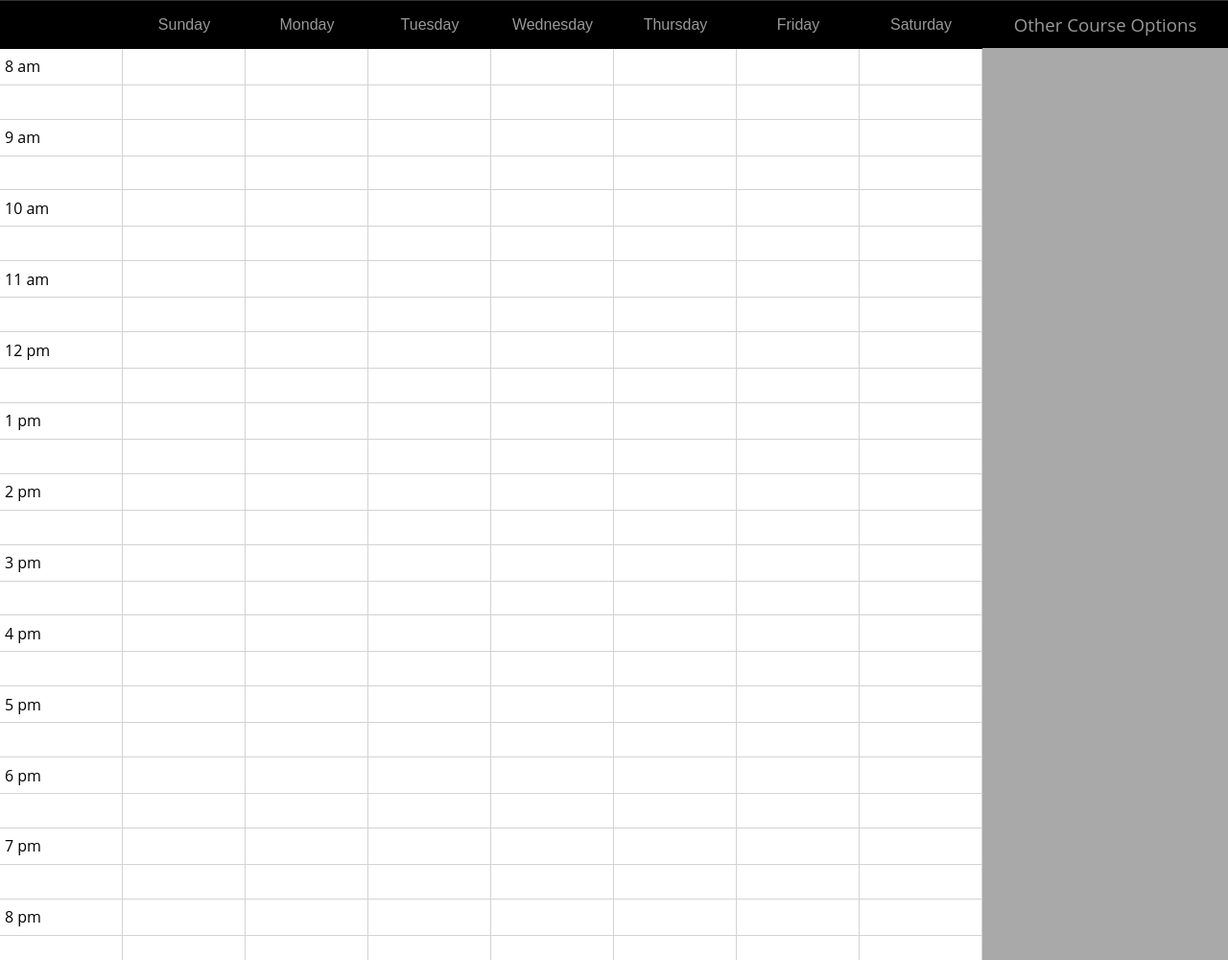
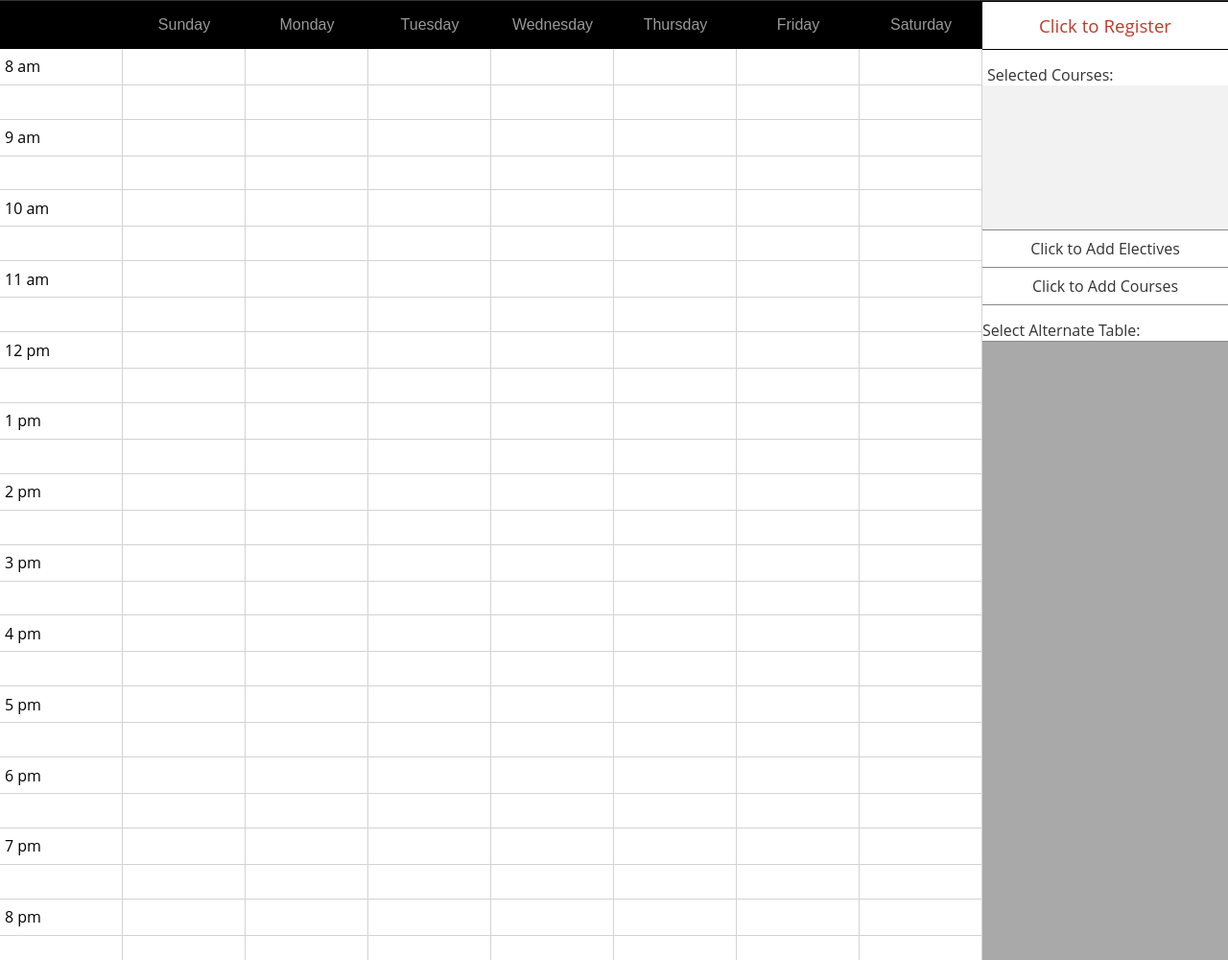
Before and after one commit to duqcyxwd/CourseBuilder, a PHP site: page /timetable.php in a window 1280 px wide. Shown: the part 44-1044 px from the top of the page at 96% size. Run offline with PHP 8.4, Linux system fonts and the light colour scheme.

Commit message:
added sidebar methods

```diff
--- a/public/css/tableList.css
+++ b/public/css/tableList.css
@@ -1,46 +1,135 @@
 #sidebar-wrapper {
-	overflow: scroll;
+	/*overflow: auto;*/
 }
 
-#sidebar {
- 	width: 100%;
-}
-
-#sidebar-header {
+/******************************
+			REGISTRATION BUTTON
+******************************/
+#registration {
 	font-weight: thin;
 	text-align: center;
 	font-size: 14pt;
-	background: #000;
+	background-color: #FFF;
 	padding: 12px;
-
-	color: #999;
+	color: #C0392B;
+	overflow: hidden;
+	border-bottom: solid black 1px;
+	border-top: solid black 1px;
 }
 
-.sidebar-item {
+#registration:hover {
+ color: #FFF;
+ background-color: #C0392B;
+ cursor: pointer;
+}
+
+
+/******************************
+			SELECTED COURSES
+******************************/
+#selected-courses-header {
+	padding-top: 15px;
+	padding-left: 5px;
+	background-color: #FFF;
+	color: #333333;
+}
+
+#selected-courses {
+	min-height: 15%;
+	width: 100%;
+	background-color: #F2F2F2;
+	color: #333333;
+}
+
+.selected-course {
+	padding: 4px;
+	padding-left: 5px;
+	border-top: solid #888 1px;
+}
+
+.selected-course:hover {
+	cursor: pointer;
+	background-color: #333333;
+	color: #F2F2F2;
+}
+
+
+/******************************
+		ADD COURSES/ELECTIVES
+******************************/
+#add-elective {
+	min-height: 2%;
+	text-align: center;
+	padding: 8px;
+	color: #333;
+	background-color: white;
+	border-bottom: solid #888 1px;
+	border-top: solid #888 1px;
+}
+
+#add-elective:hover {
+	cursor: pointer;
+	color: white;
+	background-color: #333333;
+}
+
+#add-course {
+	min-height: 2%;
+	text-align: center;
+	padding: 8px;
+	color: #333;
+	background-color: white;
+	border-bottom: solid #888 1px;
+}
+
+#add-course:hover {
+	cursor: pointer;
+	color: white;
+	background-color: #333333;
+}
+
+
+/******************************
+		  OTHER COURSE OPTIONS
+******************************/
+
+#alt-table-header {
+	padding-top: 15px;
+	color: #333;
+	background-color: white;
+	border-bottom: solid #888 1px;
+}
+
+#alt-table {
+ 	width: 100%;
+ 	overflow: auto;
+ 	height: 60%;
+}
+
+.alt-table-item {
 	height: 80px;
 	padding: 8px;
-	/*width: 100%;*/
-	background-color: #9C9C9C;
-	color: #000;
+	background-color: #F2F2F2;
+	color: #333;
 	border-bottom: solid #CCC 1px;
 }
 
 .item-header {
 	font-weight: bold;
 	font-size: 14pt;
-
 }
 
 .item-body {
 	font-size: 8pt;
 }
 
-#sidebar-highlight {
-	background-color: #C0C0C0;
+#alt-table-highlight {
+	color: #333;
+	background-color: #CCC;
 }
 
-.sidebar-item:hover {
-	background-color: black;
+.alt-table-item:hover {
+	background-color: #333;
 	color: white;
 	cursor: pointer;
 }
--- a/public/index.php
+++ b/public/index.php
@@ -4,10 +4,6 @@
 	include(TEMPLATES_PATH . "/header.php");
 	$programList = $db->getListOfPrograms();
 ?>
-
-	<!-- Electives Popup -->
-	<div id="light" class="popupContent"></div>
-	<div id="fade" class="blackOverlay"></div>
 
 	<section class="program-select">
 		<div id="program-select-title">
--- a/public/js/tableList.js
+++ b/public/js/tableList.js
@@ -8,7 +8,7 @@
 function TableList(id, timeTableObj) {
 
 	var listID = id;
-	var listFrame = document.createElement('div');
+	var listFrame;
 	var courseList = [];
 	var timeTable = timeTableObj;
 
@@ -19,8 +19,7 @@ function TableList(id, timeTableObj) {
 
 
 	function initFrame() {
-		var list = document.getElementById(listID);
-		list.appendChild(listFrame);
+		listFrame = document.getElementById(listID);
 	}
 
 	function appendTable(courses) {
@@ -29,7 +28,7 @@ function TableList(id, timeTableObj) {
 
 		var formattedBody = formatBody(courses);
 
-		item.className = 'sidebar-item';
+		item.className = id + '-item';
 		item.innerHTML = "<div class='item-header'>Option " + (courseList.length + 1) + "</div>"
 								   + "<div class='item-body'>" + formattedBody + "</div>";
 
@@ -65,12 +64,12 @@ function TableList(id, timeTableObj) {
 			this.table.clearTable();
 
 			// unhighlight all other items
-			var items = document.getElementsByClassName('sidebar-item');
+			var items = document.getElementsByClassName(id + '-item');
 			for (var i = items.length - 1; i >= 0; i--) {
 				items[i].id = '';
 			};
 
-			this.id = 'sidebar-highlight';
+			this.id = id + '-highlight';
 
 			var courses = this.courses;
 
--- a/public/js/timetable.js
+++ b/public/js/timetable.js
@@ -233,7 +233,7 @@ var timetable;
 var tableList;
 window.onload = function() {
 	timetable = new Timetable('timetable');
-	tableList = new TableList('sidebar', timetable);
+	tableList = new TableList('alt-table', timetable);
 
 	var timeTableInfo = ReadCookie("TimeTableInfo");
 
@@ -245,7 +245,20 @@ window.onload = function() {
 		// request
 		AJAXRequest( function(response) {
 		  	var json = JSON.parse(response);
+
+		  	// add courses to sidebar
+		  	listSelectedCourses('selected-courses', 'selected-course', json[0][0].split(","));
+
+		  	// add electives to sidebar
+		  	addElectives('add-elective', json[4]);
+
+		  	// add courses to sidebar
+		  	addCourses('add-course', json[3]);
+
+		  	// add timetables to sidebar
 		  	storeTables(json[1], tableList);
+
+
 		  	console.log("Courses " + json[0]);
 		  	console.log("Message " + json[2]);
 		  	console.log("Available Course " + json[3]);
--- a/public/js/utilities.js
+++ b/public/js/utilities.js
@@ -112,6 +112,7 @@ function objectToParameters(obj) {
  * Set the value to cookie
  * param obj : cookieName,cookieValue,minutes
 **/
+
 function SetCookie(cookieName, cookieValue, minutes) {
   var currentTime = new Date();
   var expiresTime = new Date();
@@ -127,6 +128,7 @@ function SetCookie(cookieName, cookieValue, minutes) {
  * read the value to cookie
  * param obj : cookieName
 **/
+
 function ReadCookie(cookieName) {
   var result = document.cookie.match(new RegExp(cookieName + '=([^;]+)'));
   result && (result = JSON.parse(result[1]));
@@ -139,9 +141,143 @@ function ReadCookie(cookieName) {
  *
  * stores all tables in tableList object
  */
+
 function storeTables(tables, tableListObj) {
 
   for (var i = 0; i < tables.length; i++) {
     tableListObj.appendTable(tables[i]);
   }
 }
+
+
+/**
+ * listSelectedCourses
+ *
+ * list all courses selected in the
+ * given DOM element
+ *
+ * param id: element ID
+ * param childClass: className of child element to be created
+ * param courses: array of courses to append to id
+ */
+
+function listSelectedCourses(id, childClass, courses) {
+
+  var elem = document.getElementById(id);
+
+  for (var i = 0; i < courses.length; i++) {
+    if (courses[i].length > 2) { // skip empty strings
+      var course = document.createElement('div');
+      course.innerHTML = courses[i];
+      course.className = childClass;
+      elem.appendChild(course);
+    }
+  }
+}
+
+
+
+/**
+ * addElectives
+ *
+ * add list of electives to id and
+ * display pop-up when user clicks
+ * on the id.
+ *
+ * param id: object to add electives to
+ * param electives: list of electives
+ */
+
+function addElectives(id, electives, callback) {
+
+  var elem = document.getElementById(id);
+  var header = "Select Elective";
+  var subheader = "Please select the elective that you wish to add to your timetable";
+
+  addPopupToElement(elem, header, subheader, electives, callback);
+}
+
+function addCourses(id, courses, callback) {
+
+  var elem = document.getElementById(id);
+  var header = "Select Course";
+  var subheader = "Please select the course that you wish to add to your timetable";
+
+  addPopupToElement(elem, header, subheader, courses, callback);
+}
+
+
+
+/**
+ * addPopupToElement
+ *
+ * add popup with callback to a given element
+ *
+ */
+
+function addPopupToElement(elem, headerText, subheaderText, listOfItems, callback) {
+
+  elem.onclick = function() {
+
+    var content = document.getElementById('light');
+    content.innerHTML = ""; // reset content
+    content.style.display='block';
+    document.getElementById('fade').style.display='block';
+
+    var header = document.createElement("div");
+    header.className = "popupHeader";
+    header.innerHTML = headerText;
+
+    var subheader = document.createElement("div");
+    subheader.className = "popupSubHeader";
+    subheader.innerHTML = subheaderText;
+
+    var electives = document.createElement("div");
+    electives.className = "electivesList";
+
+    // var items = elem.items;
+    // console.log(elem.items);
+
+    for (var i = listOfItems.length - 1; i >= 0; i--) {
+
+      if (listOfItems[i].length < 2) continue; // ignore empty
+
+      var item = document.createElement("div");
+      item.className = "elective";
+      var course = listOfItems[i].split(" ");
+      item.name = course[0];
+      item.number = course[1];
+      item.innerHTML = listOfItems[i];
+
+      item.onclick = function() {
+
+        // update elective
+        body = this.name + " " + this.number;
+
+        if (callback != undefined) {
+          callback(body);
+        }
+
+        // close pop-up
+        document.getElementById('light').style.display = 'none';
+        document.getElementById('fade').style.display = 'none';
+      }
+
+      electives.appendChild(item);
+    }
+
+    var closeButton = document.createElement("div");
+    closeButton.className = "closeButton";
+    closeButton.innerHTML = "Close";
+    closeButton.onclick = function() {
+      document.getElementById('light').style.display = 'none';
+      document.getElementById('fade').style.display = 'none';
+    }
+
+    // append elements
+    content.appendChild(header);
+    content.appendChild(subheader);
+    content.appendChild(electives);
+    content.appendChild(closeButton);
+  }
+}
--- a/public/timetable.php
+++ b/public/timetable.php
@@ -15,10 +15,16 @@
 </div>
 
 <div id="sidebar-wrapper">
-	<div id='sidebar-header'>Other Course Options</div>
-	<div id="sidebar">
-	<!-- generated by JavaScript -->
+	<div id='registration' onclick="todo()">Click to Register</div>
+	<div id='selected-courses-header'>Selected Courses:</div>
+	<div id='selected-courses'></div>
+	<div id='add-elective'>Click to Add Electives</div>
+	<div id='add-course'>Click to 	Add Courses</div>
+	<div id='alt-table-header'>Select Alternate Table:</div>
+	<div id="alt-table">
+		<!-- generated by JavaScript -->
 	</div>
+
 </div>
 
 
--- a/resources/templates/header.php
+++ b/resources/templates/header.php
@@ -37,4 +37,8 @@
 		</a>
 	</header>
 
+	<!-- Popup Messages -->
+	<div id="light" class="popupContent"></div>
+	<div id="fade" class="blackOverlay"></div>
+
 	<div id="container">
```
